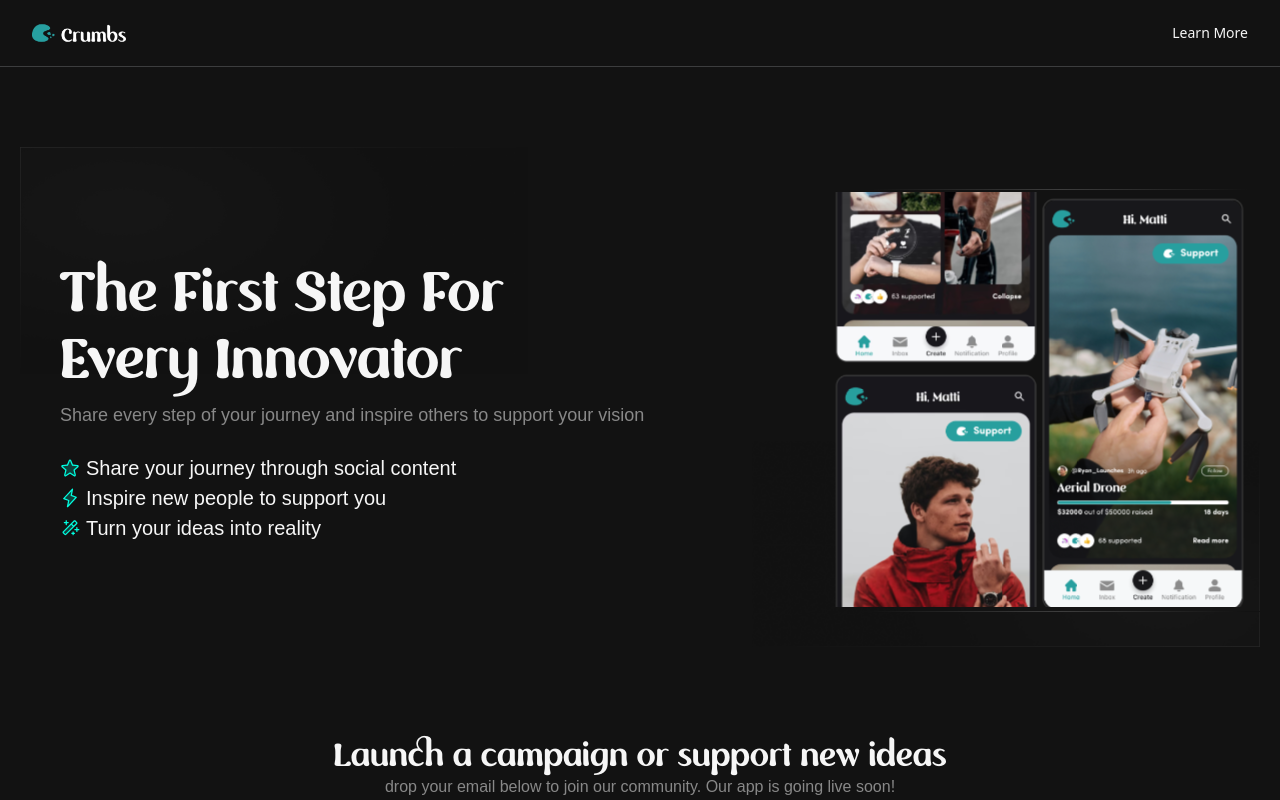
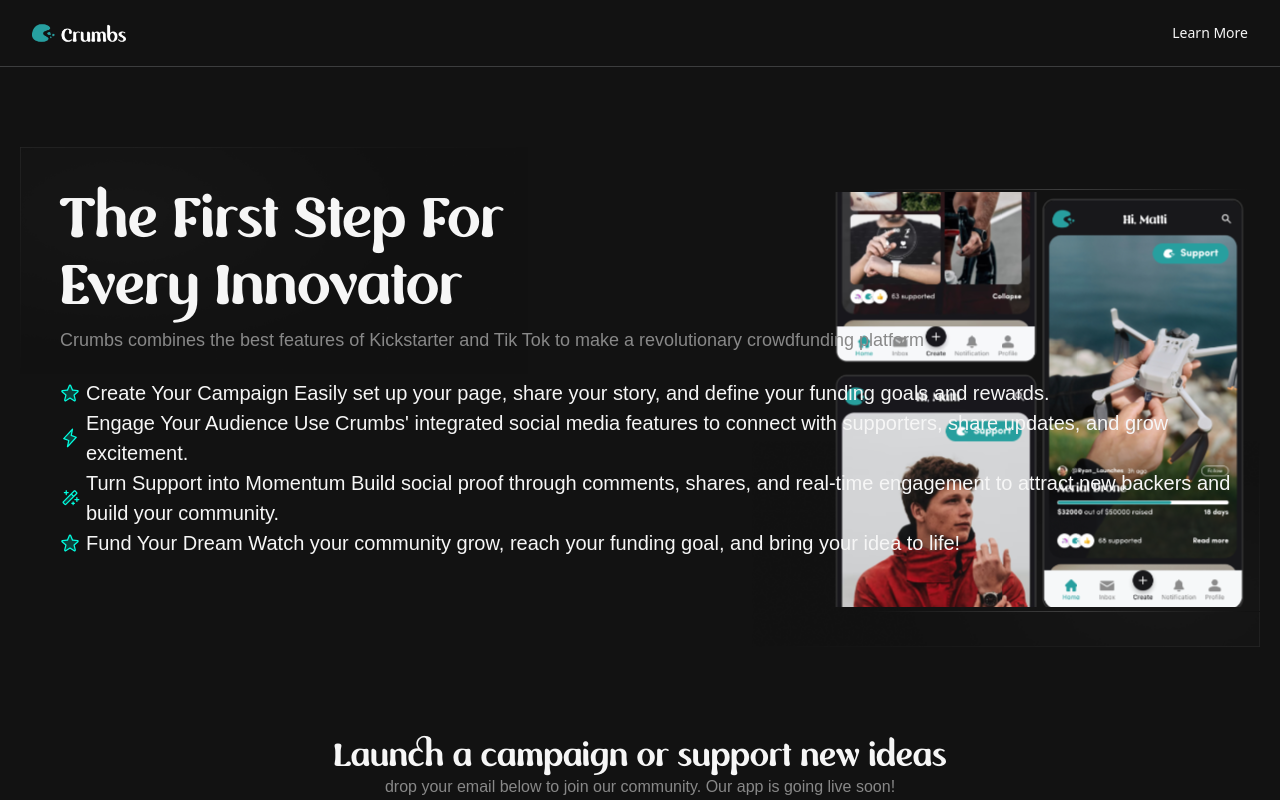
Before and after one commit to abdulrafay23butt/crumbs_Website, a Next.js app: page / in a window 1280 px wide. Shown: the top 800 px of the page. Built offline with nearby package versions, Linux system fonts and the light colour scheme; a web font is replaced by a local one.

Commit message:
zg edits

```diff
--- a/src/components/Home/Hero/index.tsx
+++ b/src/components/Home/Hero/index.tsx
@@ -38,25 +38,34 @@
                 The First Step For Every Innovator
               </h1>
               <p className="text-[18px] font-sofiapro font-normal text-[#888888]  mt-4 mb-6">
-                Share every step of your journey and inspire others to support
-                your vision
+              Crumbs combines the best features of Kickstarter and Tik Tok to make a revolutionary crowdfunding platform
               </p>
               <div className="flex gap-[6px]">
                 <Image src={star} alt="star" width={20} height={20} />
                 <p className="text-[20px] font-sofiapro font-normal text-[#F6F6F6]  ">
-                  Share your journey through social content
+                Create Your Campaign
+                Easily set up your page, share your story, and define your funding goals and rewards.
                 </p>
               </div>
               <div className="flex gap-[6px]">
                 <Image src={thunder} alt="star" width={20} height={20} />
                 <p className="text-[20px] font-sofiapro font-normal text-[#F6F6F6] ">
-                  Inspire new people to support you
+                Engage Your Audience
+                Use Crumbs' integrated social media features to connect with supporters, share updates, and grow excitement.
                 </p>
               </div>
               <div className="flex gap-[6px]">
                 <Image src={pencil} alt="star" width={20} height={20} />
                 <p className="text-[20px] font-sofiapro font-normal text-[#F6F6F6] ">
-                  Turn your ideas into reality
+                Turn Support into Momentum
+                Build social proof through comments, shares, and real-time engagement to attract new backers and build your community.
+                </p>
+              </div>
+              <div className="flex gap-[6px]">
+                <Image src={star} alt="star" width={20} height={20} />
+                <p className="text-[20px] font-sofiapro font-normal text-[#F6F6F6] ">
+                Fund Your Dream
+                Watch your community grow, reach your funding goal, and bring your idea to life!
                 </p>
               </div>
             </div>
```
Also changed, not shown: 1 other file (tests, documents, lock files or other folders).
